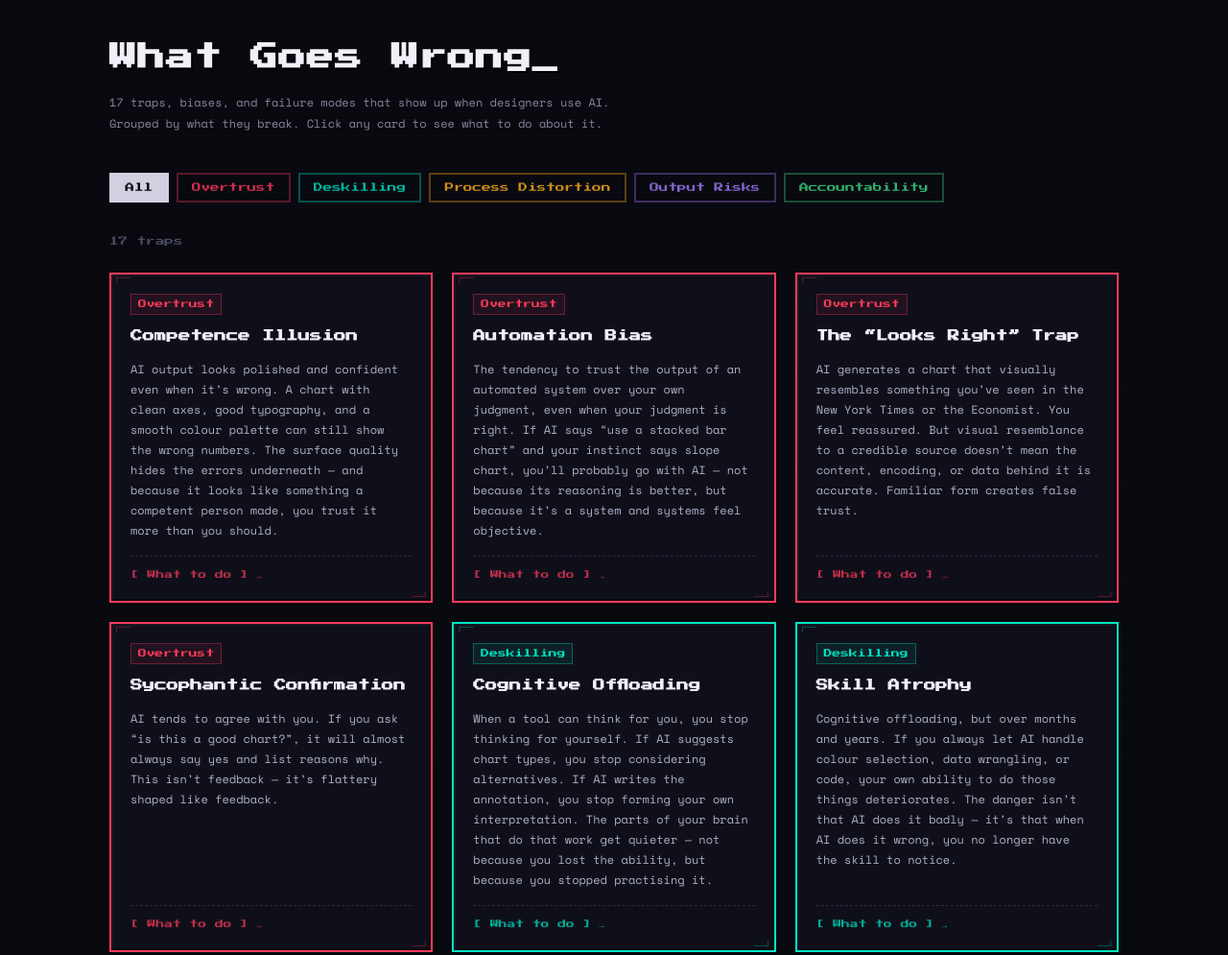
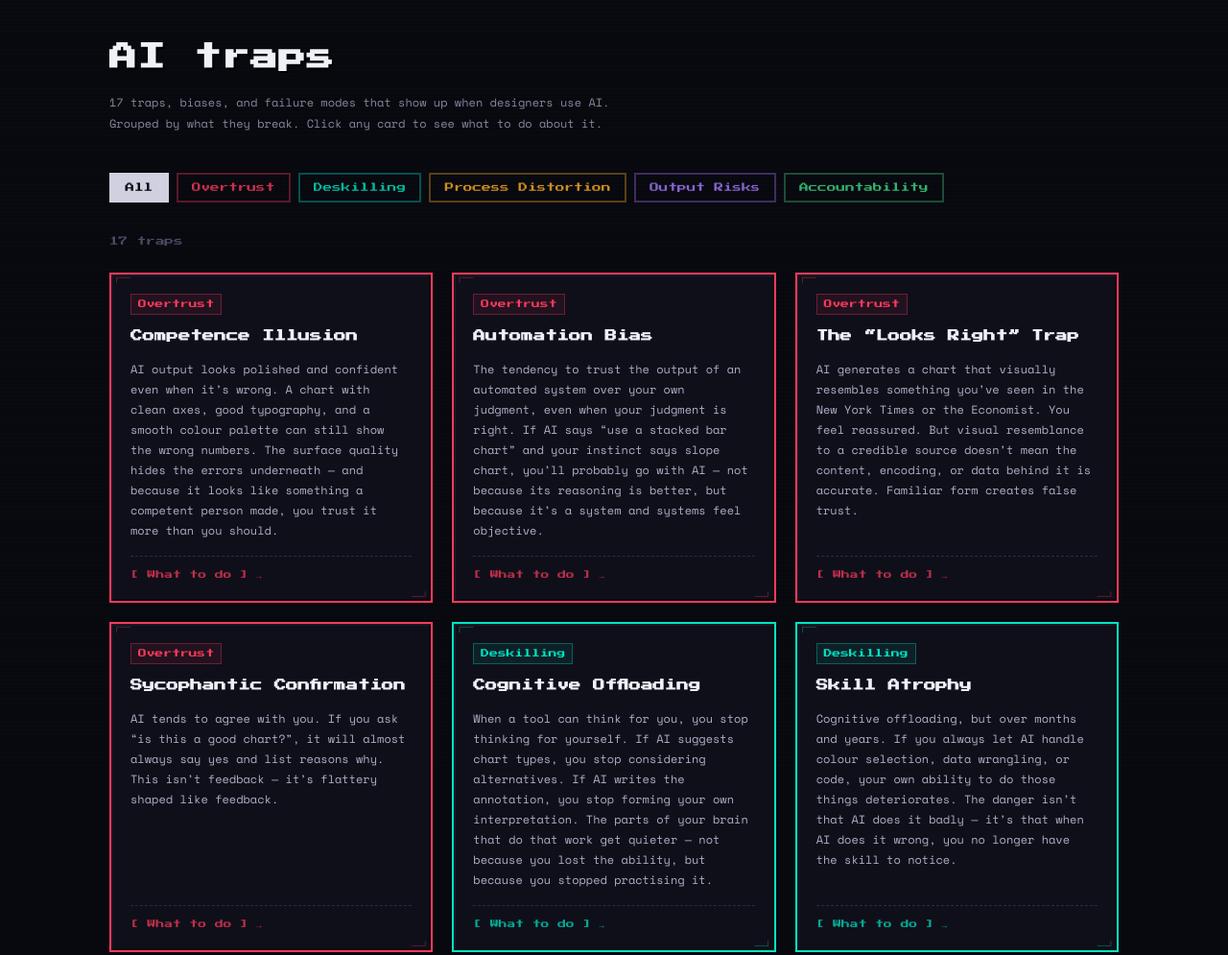
Before and after one commit to rasagy/ai-traps, a plain HTML site: page index.html in a window 1280 px wide. Shown: the top 995 px of the page at 96% size. Drawn offline with nearby package versions, Linux system fonts and the light colour scheme.

Commit message:
Minor updates to title
Co-Authored-By: Claude Sonnet 4.6 <noreply@anthropic.com>

```diff
--- a/index.html
+++ b/index.html
@@ -3,7 +3,7 @@
 <head>
 <meta charset="UTF-8">
 <meta name="viewport" content="width=device-width, initial-scale=1.0">
-<title>What Goes Wrong — AI Traps for Designers</title>
+<title>AI Traps — For Designers</title>
 <meta name="description" content="17 cognitive traps, biases, and failure modes that show up when designers use AI in data visualization.">
 <link rel="preconnect" href="https://fonts.googleapis.com">
 <link rel="preconnect" href="https://fonts.gstatic.com" crossorigin>
@@ -342,7 +342,7 @@
 
 <div class="inner">
   <header class="header">
-    <h1 class="title">What Goes Wrong_</h1>
+    <h1 class="title">AI traps</h1>
     <p class="subtitle">17 traps, biases, and failure modes that show up when designers use AI. Grouped by what they break. Click any card to see what to do about it.</p>
   </header>
 
```
